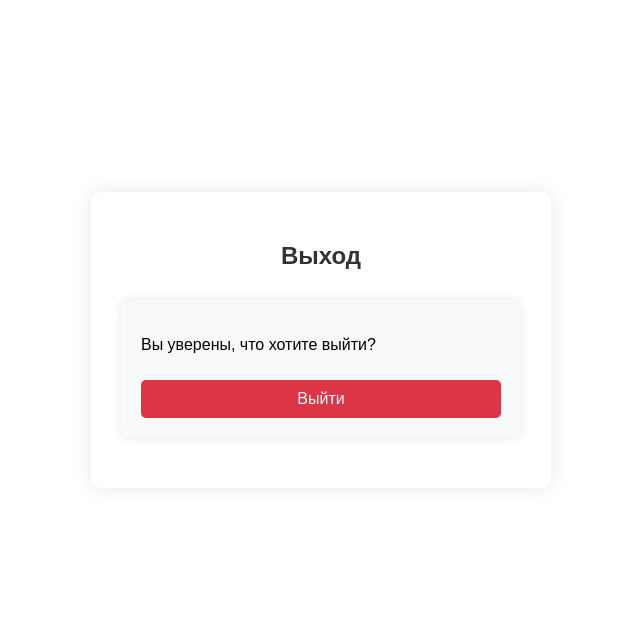
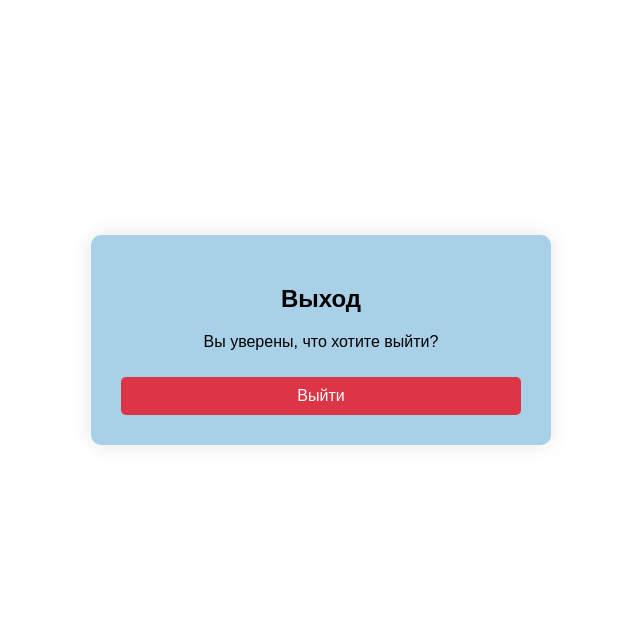
Before and after one commit to T1mofeii/--------_------n, a Django app: page /logout/ in a window 1280 px wide. Shown: the part 250-894 px from the top of the page, without its empty margins (319-959 px from the left). Run offline with Django 4.2, Linux system fonts and the light colour scheme.

Commit message:
Редактирование стилей под макет

```diff
--- a/project/app/forms.py
+++ b/project/app/forms.py
@@ -4,10 +4,11 @@
 
 class RegistrationForm(UserCreationForm):
     phone = forms.CharField(required=False, label="Номер телефона")
+    full_name = forms.CharField(required=False, label='ФИО')
 
     class Meta:
         model = CustomUser
-        fields = ['username', 'email', 'phone', 'password1', 'password2']
+        fields = ['username', 'email', 'phone', 'full_name', 'password1', 'password2']
 
 class LoginForm(AuthenticationForm):
     username = forms.CharField(label="Логин", widget=forms.TextInput())
--- a/project/app/models.py
+++ b/project/app/models.py
@@ -5,6 +5,7 @@
 class CustomUser(AbstractUser):
     phone = models.CharField(max_length=20, blank=True, null=True)
     profile_picture = models.ImageField(upload_to='profile_pics/', blank=True, null=True)
+    full_name = models.CharField(max_length=255, blank=True, null=True)
 
     def __str__(self):
         return self.username
--- a/project/app/static/app/styles.css
+++ b/project/app/static/app/styles.css
@@ -185,7 +185,7 @@
     max-width: 500px;
     margin: 20px auto;
     padding: 20px;
-    background-color: #f8f9fa;
+    background-color: #a8d0e6;
     border-radius: 10px;
     box-shadow: 0 0 10px rgba(0, 0, 0, 0.1);
 }
@@ -291,7 +291,7 @@
     max-width: 600px;
     margin: 40px auto;
     padding: 30px;
-    background-color: #f8f9fa;
+    background-color: #a8d0e6;
     border-radius: 10px;
     box-shadow: 0 0 15px rgba(0, 0, 0, 0.1);
 }
@@ -404,7 +404,7 @@
 }
 
 .problem-card {
-    background: white;
+    background: #a8d0e6;
     border-radius: 12px;
     padding: 20px;
     margin-bottom: 25px;
@@ -530,6 +530,15 @@
     transition: background 0.2s;
 }
 
+.auth-boxx{
+    background: #a8d0e6;
+    padding: 30px;
+    border-radius: 10px;
+    box-shadow: 0 0 20px rgba(0, 0, 0, 0.1);
+    width: 100%;
+    max-width: 400px;
+}
+
 .btn-primary:hover {
     background: #0056b3;
 }
@@ -599,7 +608,7 @@
 
 /* Стили для формы фильтрации */
 .filter-section {
-    background-color: #f8f9fa;
+    background-color: #a8d0e6;
     padding: 20px;
     border-radius: 8px;
     margin-bottom: 20px;
--- a/project/app/templates/app/logout.html
+++ b/project/app/templates/app/logout.html
@@ -6,15 +6,13 @@
 {% block content %}
 <div class="content">
     <div class="auth-container">
-        <div class="auth-box">
+        <div class="auth-boxx">
             <h2 class="section-title">Выход</h2>
-            <div class="form-container">
                 <p>Вы уверены, что хотите выйти?</p>
                 <form method="post" action="{% url 'logout' %}">
                     {% csrf_token %}
                     <button type="submit" class="button_lk">Выйти</button>
                 </form>
-            </div>
         </div>
     </div>
 </div>
--- a/project/app/views.py
+++ b/project/app/views.py
@@ -93,6 +93,7 @@
 
         category_form = CategoryForm()
         context = {
+            'user': request.user,
             'user_problems': user_problems,
             'all_problems': all_problems,
             'categories': categories,
@@ -103,6 +104,7 @@
         }
     else:
         context = {
+            'user': request.user,
             'user_problems': user_problems,
             'current_status': status_filter,
             'current_date_sort': date_sort,
```
Also changed, not shown: project/app/templates/app/Lk.html (+9 -1 lines), project/app/migrations/0003_customuser_full_name.py (added), project/media/images/svetofory22_Ov3pMSH.jpg (added).
